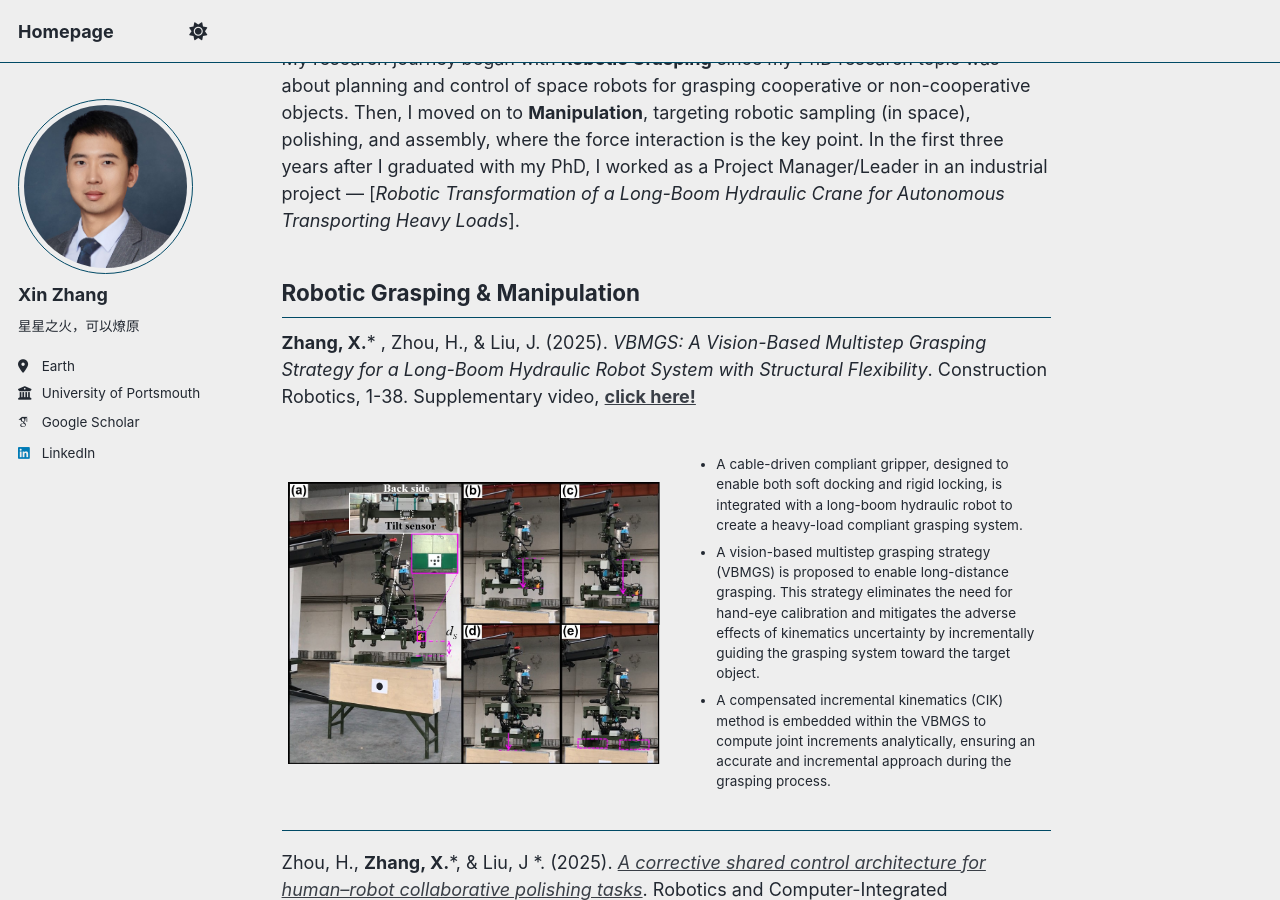
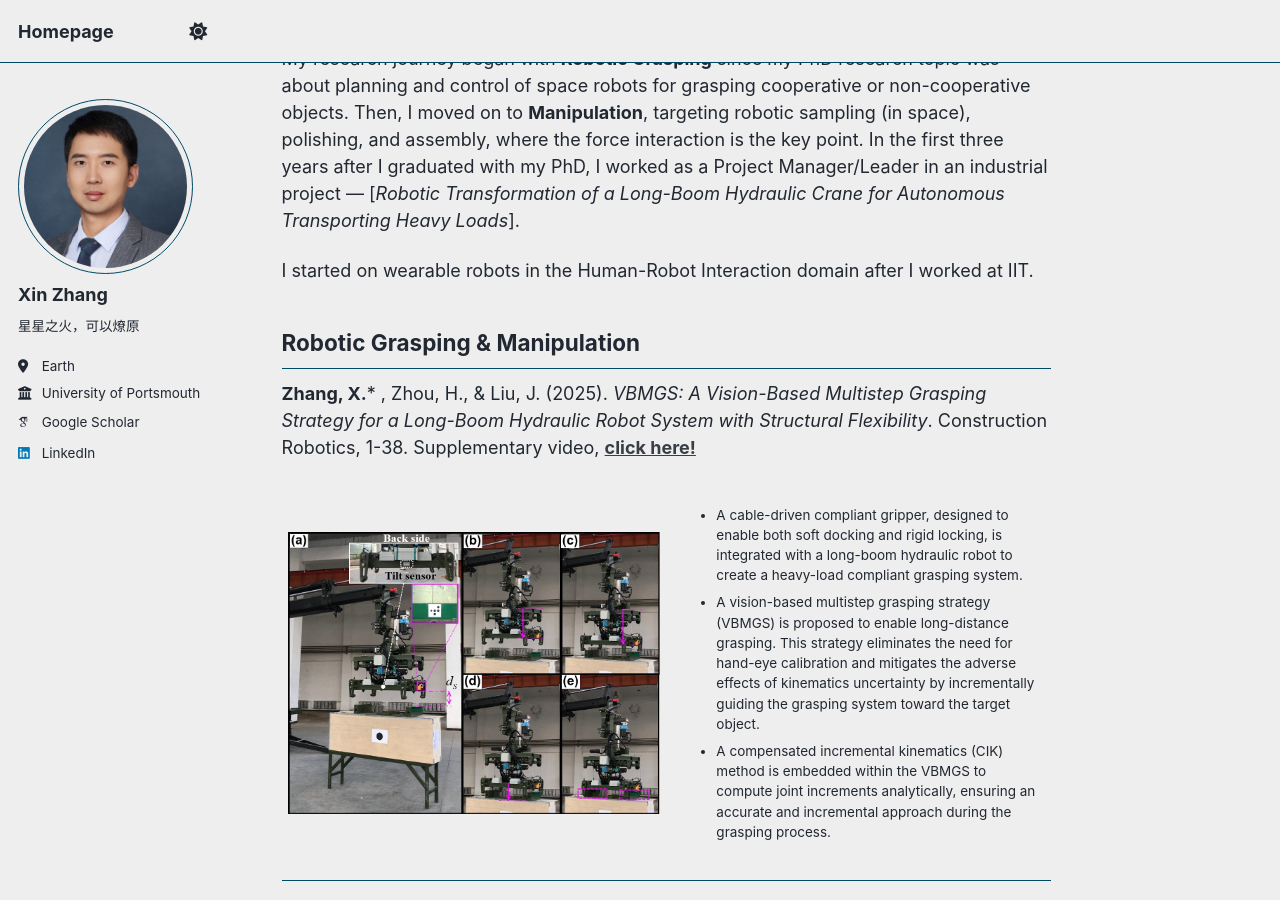
Before and after one commit to Mansion-ZX/Mansion-ZX.github.io, a Jekyll site: the page built from _pages/about.md, in a window 1280 px wide and 900 px high, scrolled down 1211 px. Built offline with Jekyll 4.4.1, drawn with Linux system fonts in a browser that asks for light colours; some web fonts are replaced; a script that is not in the unit is left out.

Commit message:
Update about.md

```diff
--- a/_pages/about.md
+++ b/_pages/about.md
@@ -31,6 +31,8 @@ News
 Selected Research
 =====
 My research journey began with **Robotic Grasping** since my PhD research topic was about planning and control of space robots for grasping cooperative or non-cooperative objects. Then, I moved on to **Manipulation**, targeting robotic sampling (in space), polishing, and assembly, where the force interaction is the key point. In the first three years after I graduated with my PhD, I worked as a Project Manager/Leader in an industrial project --- [*Robotic Transformation of a Long-Boom Hydraulic Crane for Autonomous Transporting Heavy Loads*].
+
+I started on wearable robots in the Human-Robot Interaction domain after I worked at IIT.
 
 Robotic Grasping & Manipulation
 ------
```
